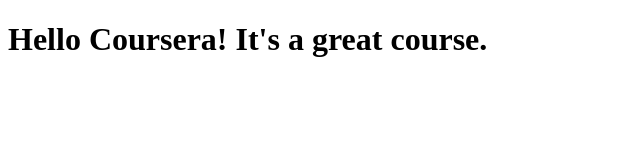
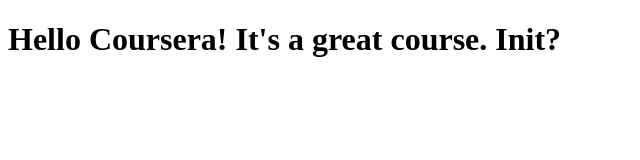
Before and after one commit to DanBadenhorst/coursera-test, a plain HTML site: page site/index.html in a window 1280 px wide. Shown: the whole page, without its empty margins (0-640 px from the left). Drawn offline with Linux system fonts and the light colour scheme.

Commit message:
Update index.html

```diff
--- a/site/index.html
+++ b/site/index.html
@@ -8,6 +8,6 @@
 	</title>
 </head>
 <body>
-		<h1>Hello Coursera! It's a great course.<h1>
+		<h1>Hello Coursera! It's a great course. Init?<h1>
 </body>
 </html>
```
